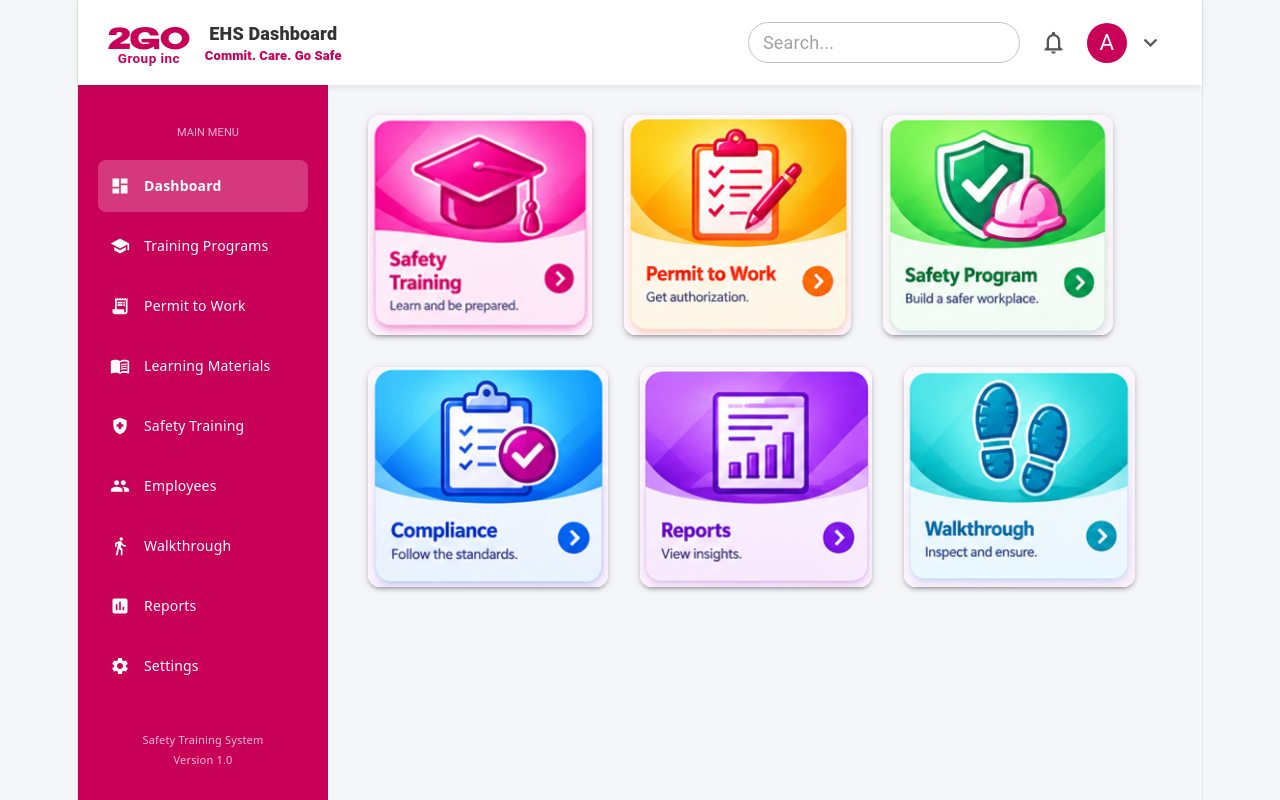
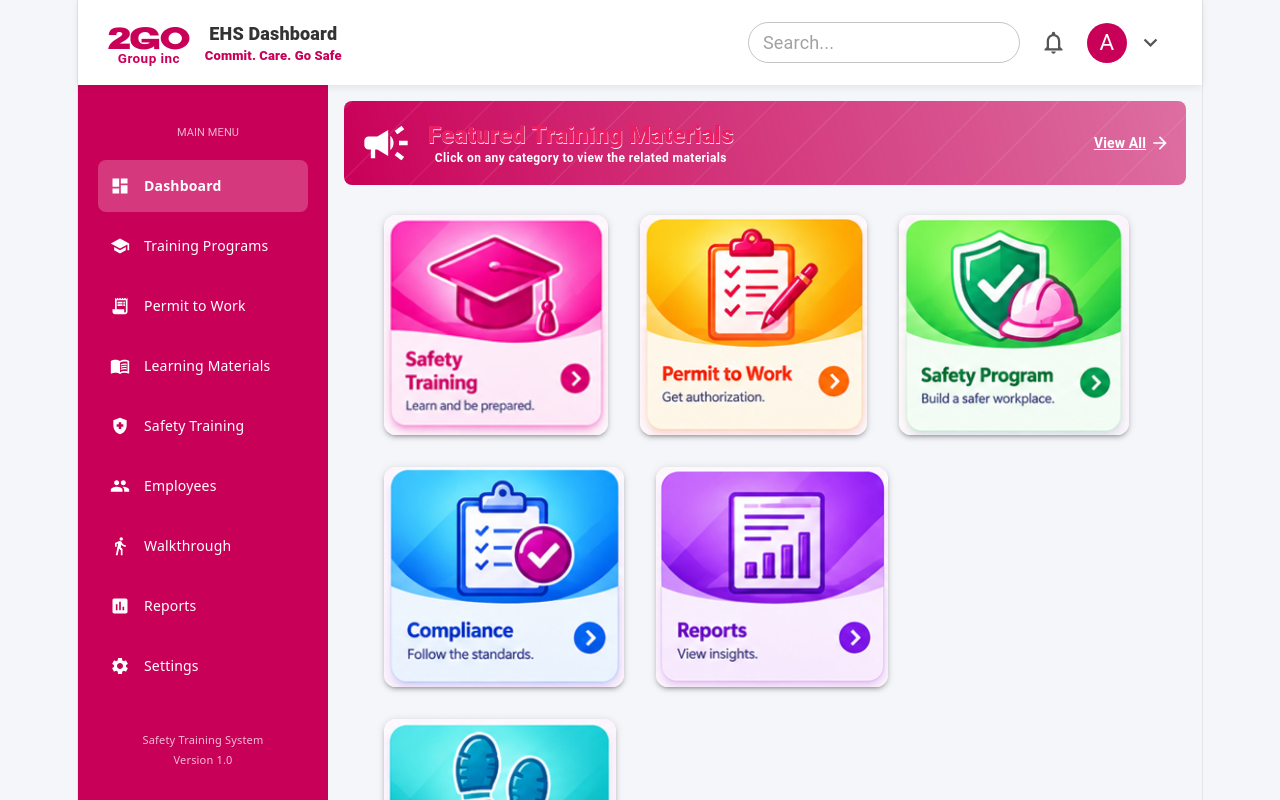
Before and after one commit to Yanians/2go-safety-system, a React (Vite) app: page / in a window 1280 px wide. Shown: the top 800 px of the page. Built offline with nearby package versions, Linux system fonts and the light colour scheme.

Commit message:
update of banner

```diff
--- /dev/null
+++ b/src/pages/BannerTraining.jsx
@@ -0,0 +1,114 @@
+
+import React from "react";
+
+import { Box, Typography, IconButton,Stack,Divider, } from "@mui/material";
+
+import FeaturedPlayListIcon from "@mui/icons-material/FeaturedPlayList";
+import CampaignIcon from '@mui/icons-material/Campaign';
+import ArrowForwardIcon from "@mui/icons-material/ArrowForward";
+
+
+export default function BannerTraining(){
+
+  return(
+      <>
+
+        <Box
+          sx={{
+            width: "100%",
+            p: 2,
+            borderRadius: 2,
+            background: `
+                repeating-linear-gradient(
+                -45deg,
+                transparent 0px,
+                transparent 48px,
+                rgba(255,255,255,0.09) 49px,
+                rgba(255,255,255,0.05) 50px
+              ),
+              linear-gradient(
+                -104deg,
+                rgba(201, 0, 88, 0.55) 0%,
+                rgba(201, 0, 88, 0.70) 35%,
+                rgba(201, 0, 88, 0.85) 70%,
+                rgba(201, 0, 88, 1) 100%
+              )
+              `,
+            display: "flex",
+            alignItems: "center",
+            justifyContent: "space-between",
+            color: "#fff",
+          }}
+        >
+          {/* LEFT SECTION: ICON + TITLE */}
+          <Box
+            sx={{
+              display: "flex",
+              alignItems: "center",
+              gap: 2,
+            }}
+          >
+            {/* ICON SPACE */}
+            <CampaignIcon size="large"
+              sx={{
+                fontSize: 52,
+                color: "#fff",
+              }}
+            />
+
+            {/* MIDDLE: TITLE */}
+            <Stack spacing={-0.5} direction="column">
+                <Typography noWrap
+                  sx={{
+                    whiteSpace: "nowrap",
+                    fontSize: { xs: 16, sm: 24 },
+                    fontWeight: 900,
+                    color: "#e91e63",
+                     textShadow: "0.5px 1px 0.5px rgba(255,255,255,0.90)",
+                  }}
+                >
+                  Featured Training Materials
+                </Typography>
+
+                 <Typography noWrap
+                  variant="caption"
+                  sx={{
+                    whiteSpace: "nowrap",
+                    display: "block",
+                    color: "#ffffff",
+                    fontSize: { xs: 10, sm: 12 },
+                    fontWeight: 700,
+                    mt: 0.3,
+                  }}
+                >
+                  Click on any category to view the related materials
+                </Typography>
+          </Stack>
+          </Box>
+
+          {/* RIGHT SECTION: VIEW ALL */}
+          <Box
+            sx={{
+              display: "flex",
+              alignItems: "center",
+              gap: 0.5,
+              cursor: "pointer",
+            }}
+          >
+            <Typography
+              sx={{
+                fontSize: 14,
+                fontWeight: 600,
+                color: "#fff",
+                 textDecoration: "underline",
+              }}
+            >
+              View All
+            </Typography>
+            <ArrowForwardIcon sx={{ fontSize: 20 }} />
+          </Box>
+        </Box>
+
+    </>
+  )
+}
--- a/src/pages/MainContent.jsx
+++ b/src/pages/MainContent.jsx
@@ -1,9 +1,8 @@
 import Box from "@mui/material/Box";
 import Grid from "@mui/material/Grid";
-import { Card, CardMedia,} from "@mui/material";
+import { Card, CardMedia, Divider,Stack,} from "@mui/material";
 import { Routes, Route,useNavigate } from "react-router-dom"
-
-import FontComparison from "./FontComparison";
+import BannerTraining from "./BannerTraining";
 
 const images = [
   { id:1, src: "/dashboard/Picture1.png"},
@@ -17,6 +16,9 @@ const images = [
 export default function MainContent(){
  const navigate = useNavigate();
 	return (
+    <>
+    <Stack direction="column" spacing="2" sx={{m:2}}>
+       <BannerTraining />
         <Box component="main" className="main-content">
           <Grid container spacing={4}>
             {images.map((image, index) => (
@@ -51,7 +53,8 @@ export default function MainContent(){
               </Grid>
             ))}
           </Grid>
-          <FontComparison />
         </Box>
+          </Stack>
+        </>
 	)
 }
```
